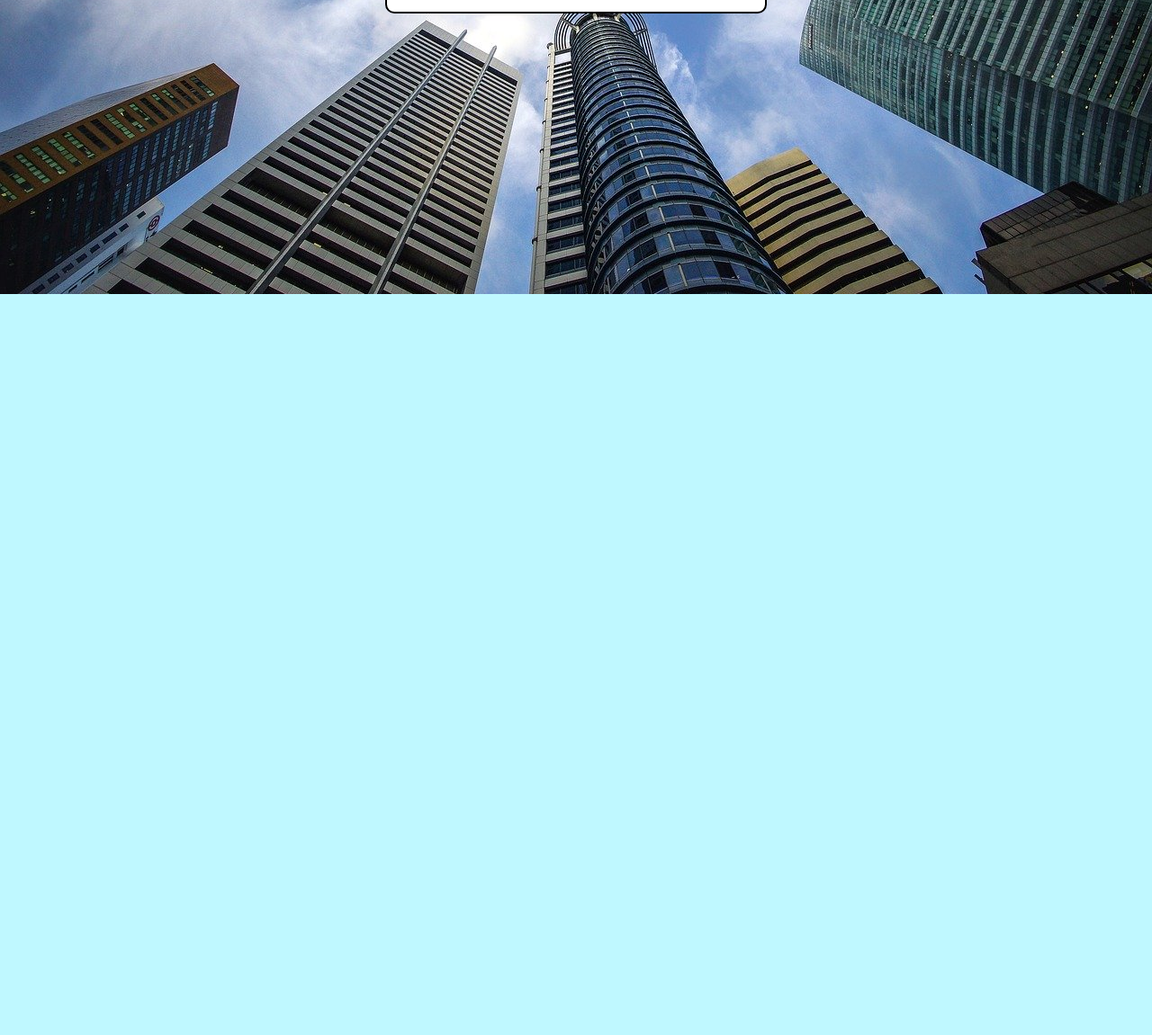
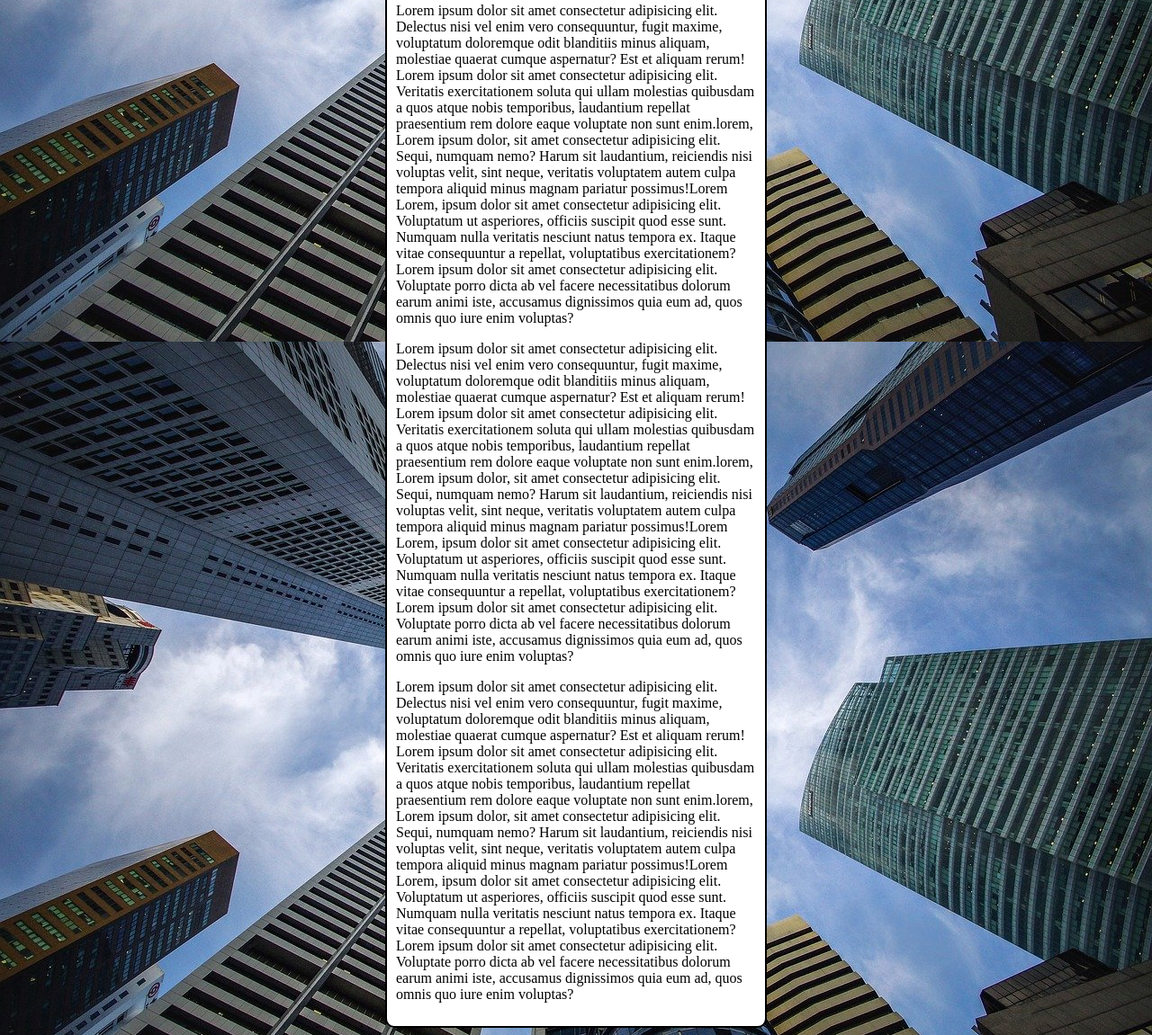
Before and after one commit to HgDtr/html-css02, a plain HTML site: page ex022/fundo006.html in a window 1280 px wide. Shown: the part 473-1624 px from the top of the page at 90% size. Before the commit the page ends 800 px from the top, so only its background shows below. Drawn offline with Linux system fonts and the light colour scheme.

Commit message:
Atualizei meu teste de background

```diff
--- a/ex022/fundo006.html
+++ b/ex022/fundo006.html
@@ -7,11 +7,8 @@
 </head>
     <style>
         body {
-            background-color: rgb(191, 248, 255);
-            background-image: url(img/wallpaper002.jpg);
-            background-position: center top;
-            background-repeat: no-repeat;
-            background-size: cover;
+           background: black url(img/wallpaper002.jpg) center top no-repeat fixed;
+           background-size: cover;
         }
 
         main {
@@ -30,6 +27,9 @@
            teste de img de fundo
         </h1>
         <p>Lorem ipsum dolor sit amet consectetur adipisicing elit. Delectus nisi vel enim vero consequuntur, fugit maxime, voluptatum doloremque odit blanditiis minus aliquam, molestiae quaerat cumque aspernatur? Est et aliquam rerum! Lorem ipsum dolor sit amet consectetur adipisicing elit. Veritatis exercitationem soluta qui ullam molestias quibusdam a quos atque nobis temporibus, laudantium repellat praesentium rem dolore eaque voluptate non sunt enim.lorem, Lorem ipsum dolor, sit amet consectetur adipisicing elit. Sequi, numquam nemo? Harum sit laudantium, reiciendis nisi voluptas velit, sint neque, veritatis voluptatem autem culpa tempora aliquid minus magnam pariatur possimus!Lorem Lorem, ipsum dolor sit amet consectetur adipisicing elit. Voluptatum ut asperiores, officiis suscipit quod esse sunt. Numquam nulla veritatis nesciunt natus tempora ex. Itaque vitae consequuntur a repellat, voluptatibus exercitationem?Lorem ipsum dolor sit amet consectetur adipisicing elit. Voluptate porro dicta ab vel facere necessitatibus dolorum earum animi iste, accusamus dignissimos quia eum ad, quos omnis quo iure enim voluptas?</p>
+        <p>Lorem ipsum dolor sit amet consectetur adipisicing elit. Delectus nisi vel enim vero consequuntur, fugit maxime, voluptatum doloremque odit blanditiis minus aliquam, molestiae quaerat cumque aspernatur? Est et aliquam rerum! Lorem ipsum dolor sit amet consectetur adipisicing elit. Veritatis exercitationem soluta qui ullam molestias quibusdam a quos atque nobis temporibus, laudantium repellat praesentium rem dolore eaque voluptate non sunt enim.lorem, Lorem ipsum dolor, sit amet consectetur adipisicing elit. Sequi, numquam nemo? Harum sit laudantium, reiciendis nisi voluptas velit, sint neque, veritatis voluptatem autem culpa tempora aliquid minus magnam pariatur possimus!Lorem Lorem, ipsum dolor sit amet consectetur adipisicing elit. Voluptatum ut asperiores, officiis suscipit quod esse sunt. Numquam nulla veritatis nesciunt natus tempora ex. Itaque vitae consequuntur a repellat, voluptatibus exercitationem?Lorem ipsum dolor sit amet consectetur adipisicing elit. Voluptate porro dicta ab vel facere necessitatibus dolorum earum animi iste, accusamus dignissimos quia eum ad, quos omnis quo iure enim voluptas?</p>
+        <p>Lorem ipsum dolor sit amet consectetur adipisicing elit. Delectus nisi vel enim vero consequuntur, fugit maxime, voluptatum doloremque odit blanditiis minus aliquam, molestiae quaerat cumque aspernatur? Est et aliquam rerum! Lorem ipsum dolor sit amet consectetur adipisicing elit. Veritatis exercitationem soluta qui ullam molestias quibusdam a quos atque nobis temporibus, laudantium repellat praesentium rem dolore eaque voluptate non sunt enim.lorem, Lorem ipsum dolor, sit amet consectetur adipisicing elit. Sequi, numquam nemo? Harum sit laudantium, reiciendis nisi voluptas velit, sint neque, veritatis voluptatem autem culpa tempora aliquid minus magnam pariatur possimus!Lorem Lorem, ipsum dolor sit amet consectetur adipisicing elit. Voluptatum ut asperiores, officiis suscipit quod esse sunt. Numquam nulla veritatis nesciunt natus tempora ex. Itaque vitae consequuntur a repellat, voluptatibus exercitationem?Lorem ipsum dolor sit amet consectetur adipisicing elit. Voluptate porro dicta ab vel facere necessitatibus dolorum earum animi iste, accusamus dignissimos quia eum ad, quos omnis quo iure enim voluptas?</p>
+        <p>Lorem ipsum dolor sit amet consectetur adipisicing elit. Delectus nisi vel enim vero consequuntur, fugit maxime, voluptatum doloremque odit blanditiis minus aliquam, molestiae quaerat cumque aspernatur? Est et aliquam rerum! Lorem ipsum dolor sit amet consectetur adipisicing elit. Veritatis exercitationem soluta qui ullam molestias quibusdam a quos atque nobis temporibus, laudantium repellat praesentium rem dolore eaque voluptate non sunt enim.lorem, Lorem ipsum dolor, sit amet consectetur adipisicing elit. Sequi, numquam nemo? Harum sit laudantium, reiciendis nisi voluptas velit, sint neque, veritatis voluptatem autem culpa tempora aliquid minus magnam pariatur possimus!Lorem Lorem, ipsum dolor sit amet consectetur adipisicing elit. Voluptatum ut asperiores, officiis suscipit quod esse sunt. Numquam nulla veritatis nesciunt natus tempora ex. Itaque vitae consequuntur a repellat, voluptatibus exercitationem?Lorem ipsum dolor sit amet consectetur adipisicing elit. Voluptate porro dicta ab vel facere necessitatibus dolorum earum animi iste, accusamus dignissimos quia eum ad, quos omnis quo iure enim voluptas?</p>
     </main>
 
 </body>
```
